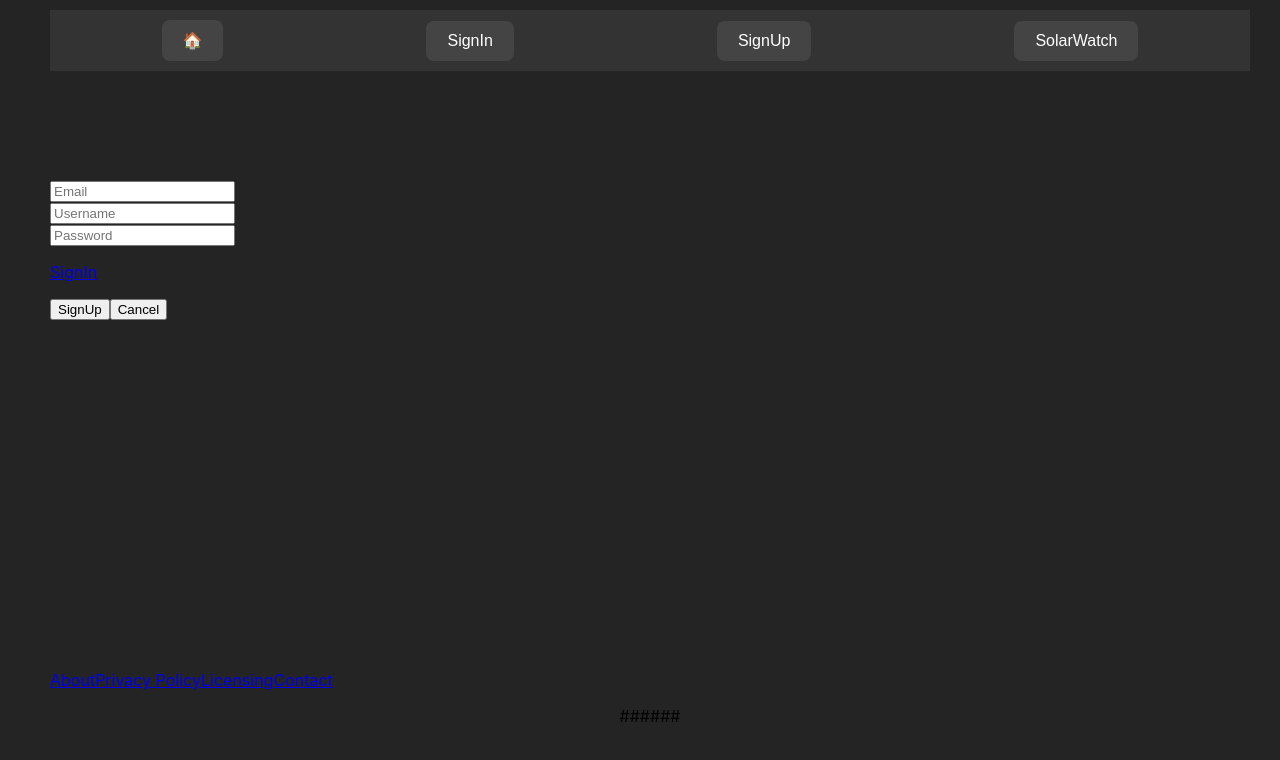
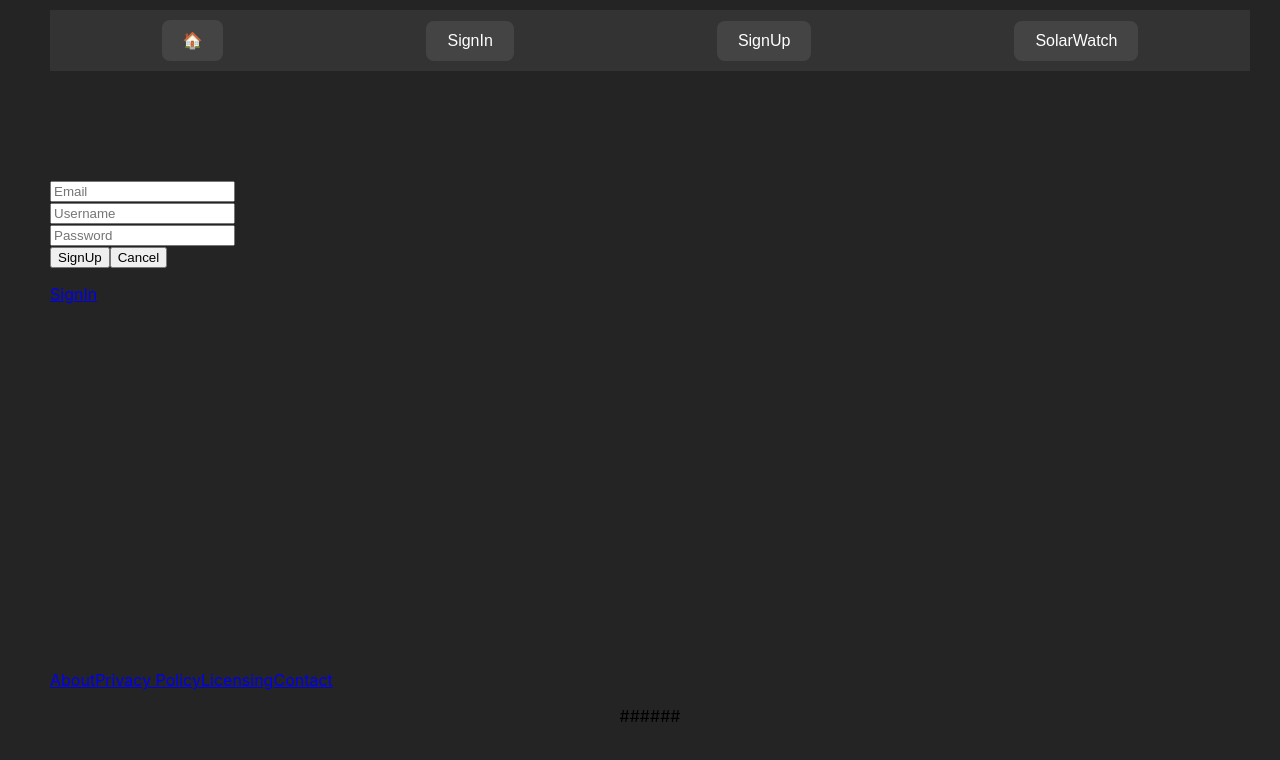
Before and after one commit to ndrs06/SolarWatch, a React (Vite) app in the folder client/: page /sign-up in a window 1280 px wide. Shown: the top 760 px of the page. Built offline with nearby package versions, Linux system fonts and the light colour scheme.

Commit message:
:lipstick: style: insert content of SignUpForm.jsx into div

```diff
--- a/client/src/components/SignUpForm/SignUpForm.jsx
+++ b/client/src/components/SignUpForm/SignUpForm.jsx
@@ -20,7 +20,9 @@ export default function SignInForm(props) {
     }
 
     return (
+        <div className="solar-watch-request-form-container">
             <form onSubmit={onSubmit}>
+
                 <div>
                     <label htmlFor="email-sign-up" id="form1" type="email"/>
                     <input
@@ -32,6 +34,7 @@ export default function SignInForm(props) {
                         id="email-sign-up"
                     />
                 </div>
+
                 <div>
                     <label htmlFor="username-sign-up" id="form1" type="text"/>
                     <input
@@ -43,6 +46,7 @@ export default function SignInForm(props) {
                         id="username-sign-up"
                     />
                 </div>
+
                 <div>
                     <label htmlFor="password-sign-up" id="form1" type="password"/>
                     <input
@@ -54,16 +58,18 @@ export default function SignInForm(props) {
                         id="password-sign-up"
                     />
                 </div>
-            <div>
+
+                <div className="form-buttons">
+                    <button type="submit">SignUp</button>
+                    <button type="button" onClick={onCancel}>Cancel</button>
+                </div>
+
+
+            </form>
                     <Link to="/sign-in">
                         <p>SignIn</p>
                     </Link>
         </div>
-
-            <button type="submit">SignUp</button>
-            <button type="button" onClick={onCancel}>Cancel</button>
-
-        </form>
     );
 
 }
```
Lines whose indentation alone changed are shown as unchanged.
